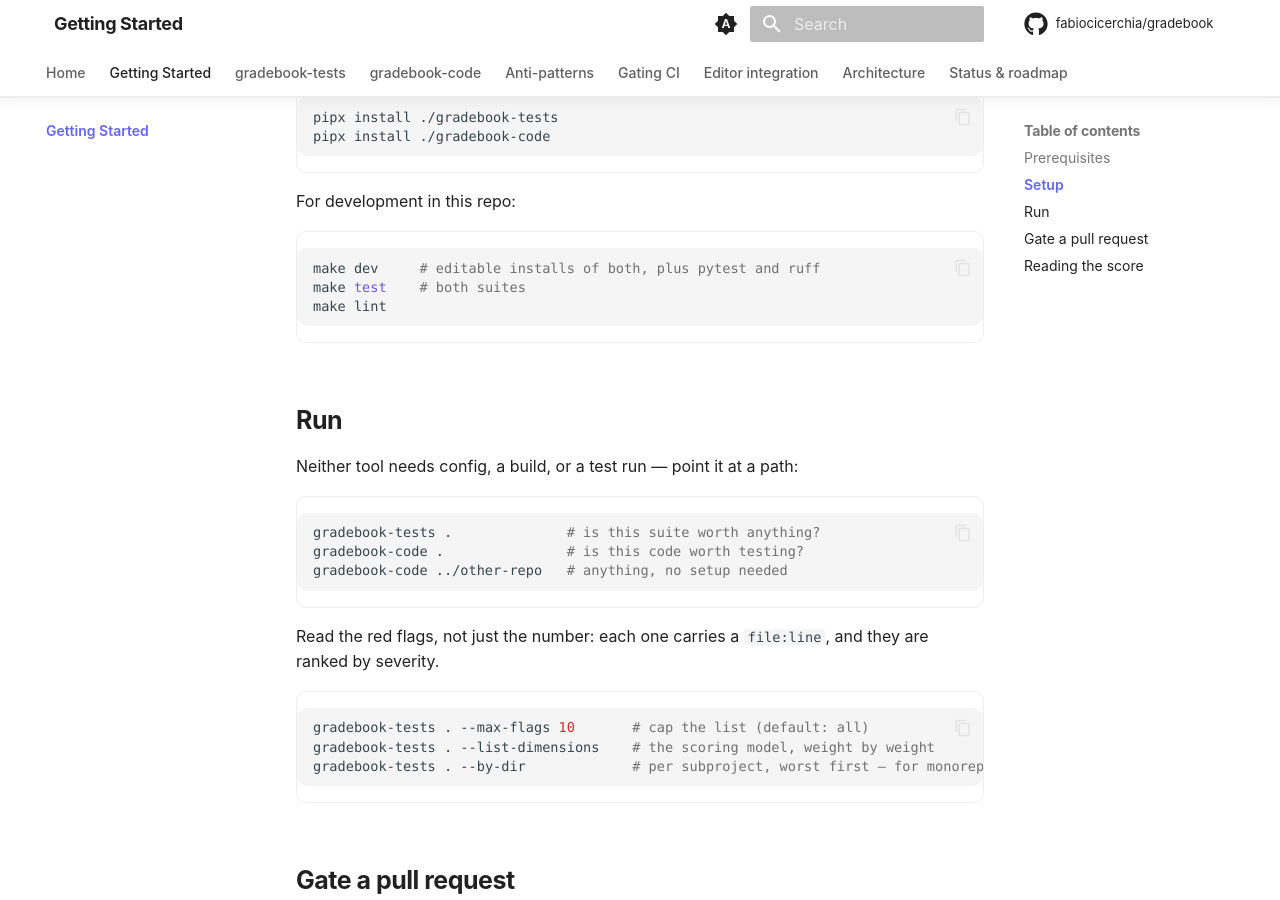
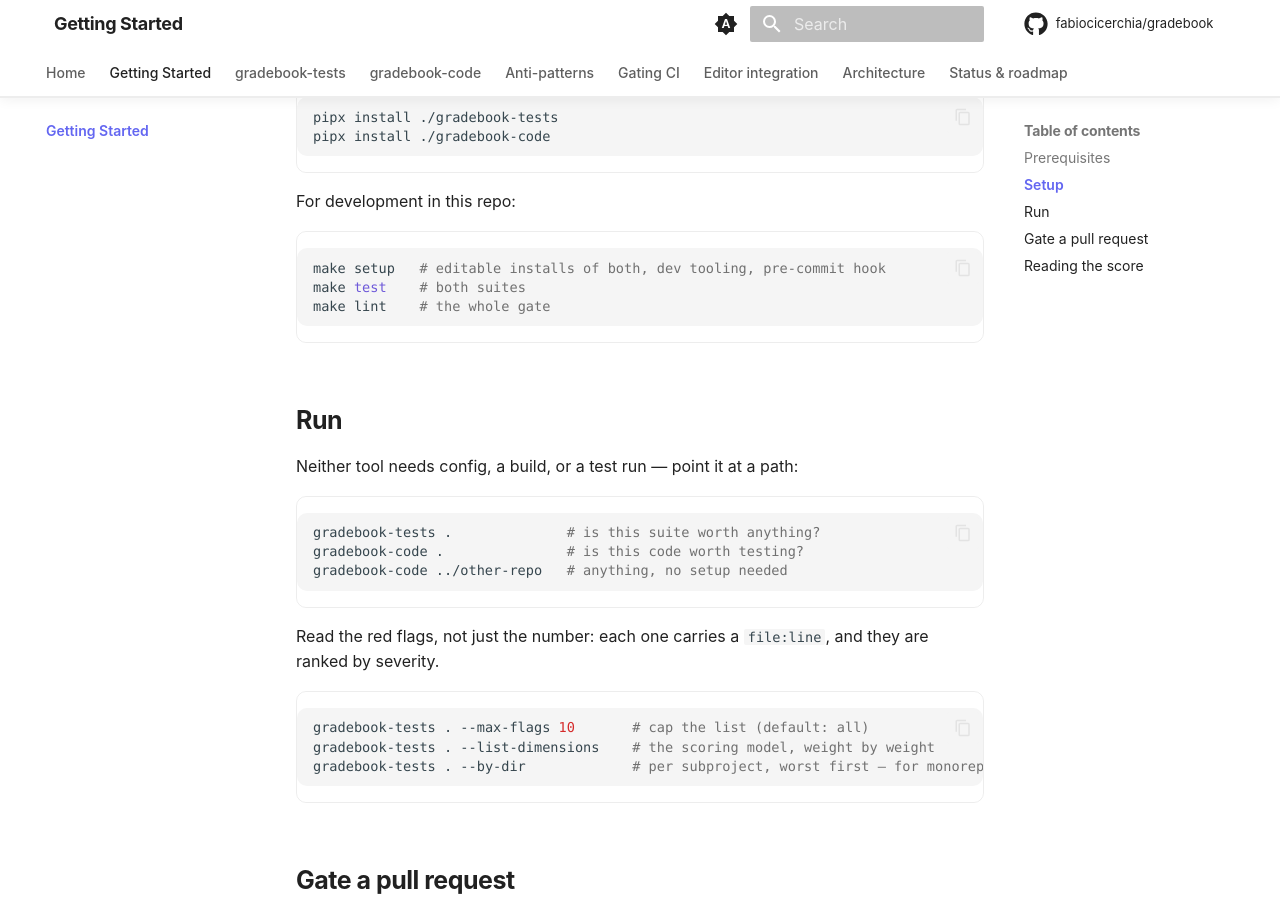
Before and after one commit to fabiocicerchia/gradebook, an MkDocs documentation site: the page built from docs/getting-started.md, in a window 1280 px wide and 900 px high, scrolled down 504 px. Built offline with MkDocs 1.6.1 and Material for MkDocs 9.7.7, drawn with Linux system fonts in a browser that asks for light colours; comment, search, counter and statistics services are not loaded.

````diff
--- a/docs/getting-started.md
+++ b/docs/getting-started.md
@@ -20,9 +20,9 @@ pipx install ./gradebook-code
 For development in this repo:
 
 ```sh
-make dev     # editable installs of both, plus pytest and ruff
+make setup   # editable installs of both, dev tooling, pre-commit hook
 make test    # both suites
-make lint
+make lint    # the whole gate
 ```
 
 ## Run
````
Also changed, not shown: CLAUDE.md (+5 -4 lines), README.md (+26 -1 lines), examples/README.md (+1 -1 lines), 1 other file.
